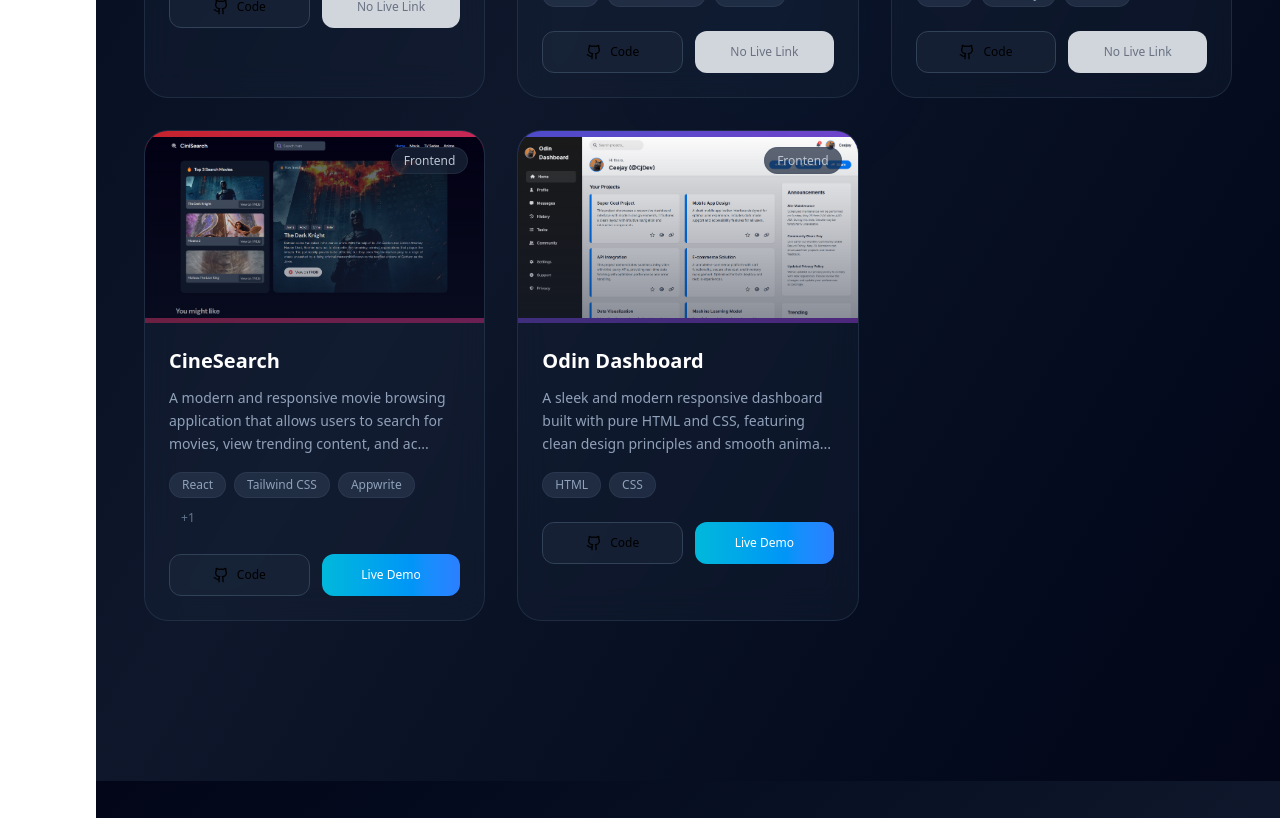
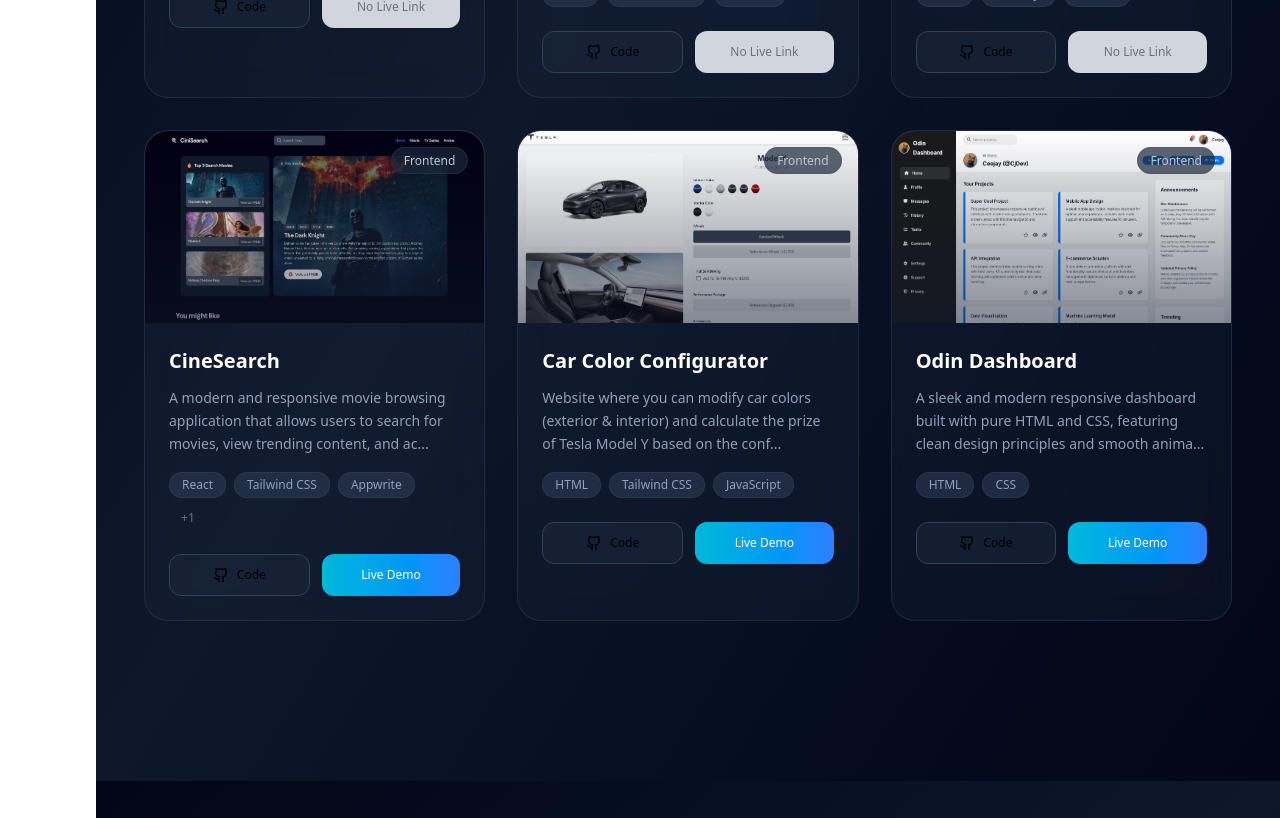
Before and after one commit to CJcode6754/personal-portfolio, a React (Vite) app: page / in a window 1280 px wide. Shown: the part 3120-3938 px from the top of the page. Built offline with nearby package versions, Linux system fonts and the light colour scheme.

Commit message:
update project

```diff
--- a/src/components/project/Project.jsx
+++ b/src/components/project/Project.jsx
@@ -8,6 +8,8 @@ import AutoCaller from "../../assets/projects/autoCaller.png";
 import CineSearch from "../../assets/projects/CineSearch.png";
 import OdinDashboard from "../../assets/projects/OdinProject.png";
 import JobPortal from "../../assets/projects/JobPortal.png";
+import Car from '../../assets/projects/Car_Configurator.png';
+
 const Project = () => {
   const [isVisible, setIsVisible] = useState(false);
   const [expandedId, setExpandedId] = useState(null);
@@ -140,6 +142,18 @@ const Project = () => {
     },
     {
       id: 8,
+      title: "Car Color Configurator",
+      description:
+        "Website where you can modify car colors (exterior & interior) and calculate the prize of Tesla Model Y based on the configuration.",
+      technologies: ["HTML", "Tailwind CSS", "JavaScript",],
+      image: Car,
+      github: "https://github.com/CJcode6754/car_color_configuration",
+      live: "https://car-color-configuration.vercel.app",
+      category: "Frontend",
+      gradient: "from-red-500 to-pink-500",
+    },
+    {
+      id: 9,
       title: "Odin Dashboard",
       description:
         "A sleek and modern responsive dashboard built with pure HTML and CSS, featuring clean design principles and smooth animations for data visualization.",
@@ -208,7 +222,7 @@ const Project = () => {
                 <div className="absolute inset-0 bg-black/20 flex items-center justify-center">
                   <img
                     src={project.image}
-                    className="w-full object-cover"
+                    className="w-full h-full object-fill"
                     alt={project.title}
                   ></img>
                 </div>
```
Also changed, not shown: src/assets/projects/Car_Configurator.png (added).
